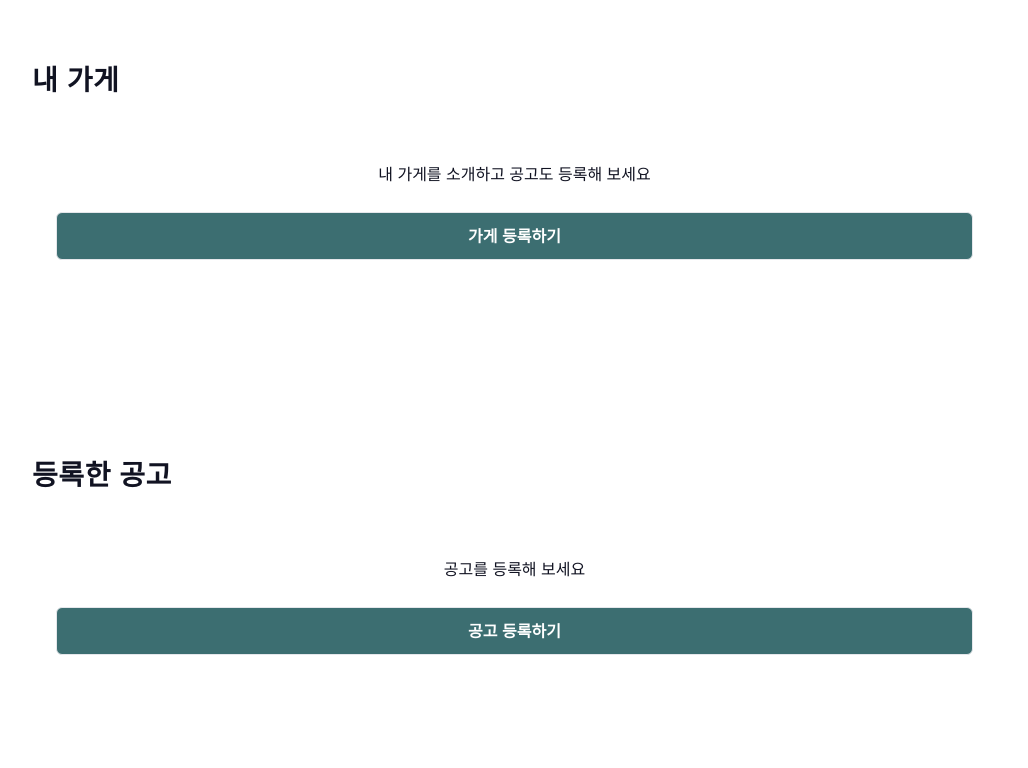
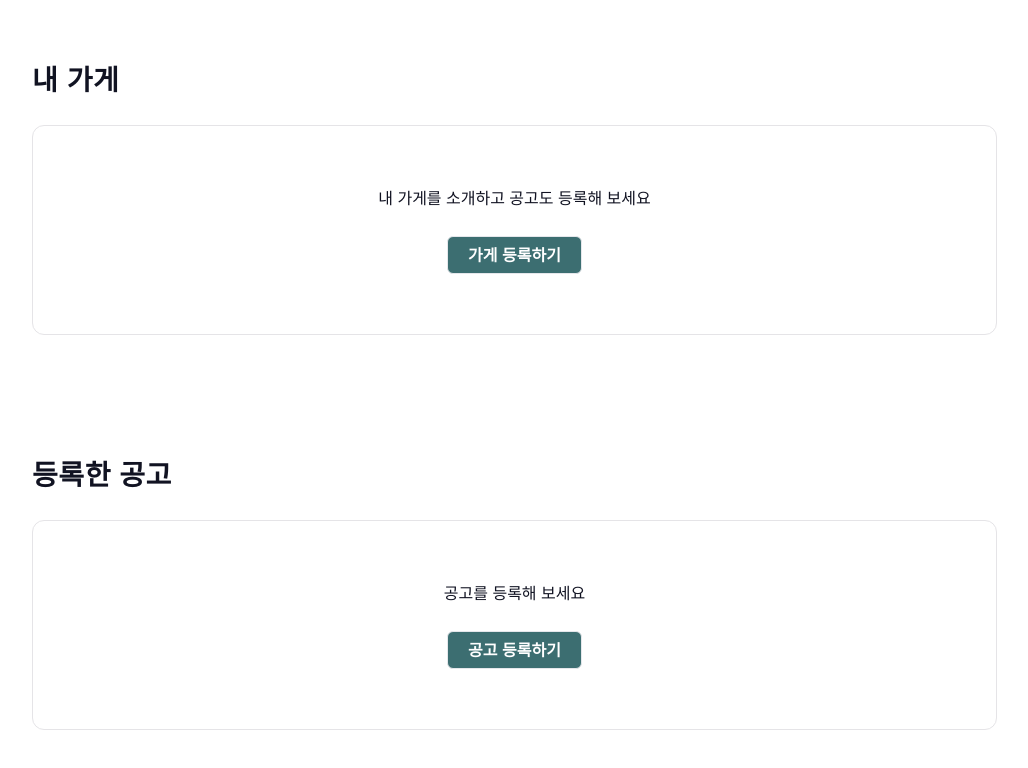
Before and after one commit to Party-Time-Job/Party-Time-Job, a Next.js app: page /store/details in a window 1280 px wide. Shown: the top 768 px of the page, without its empty margins (205-1233 px from the left). Built offline with nearby package versions, Linux system fonts and the light colour scheme; a web font is replaced by a local one.

Commit message:
feat: app -> store -> Details 임시 작성

```diff
--- a/src/entities/Employer/UI/EmpolyerEmptyData.tsx
+++ b/src/entities/Employer/UI/EmpolyerEmptyData.tsx
@@ -25,16 +25,16 @@ const EmpolyerEmptyData = ({
 }: EmployerEmptyDataComponentProps) => {
   return (
     <div className='felx flex-col items-start gap-2 px-[237px] py-[60px]'>
-      <div className='h-[275px] w-[965px]'>
+      <div className='flex h-[275px] w-[965px] flex-col gap-[23px]'>
         <span className='text-[28px] font-bold tracking-[0.56px] text-[#111322]'>
           {title}
         </span>
-        <div className='flex w-[965px] flex-col items-center justify-center gap-6 px-6 py-[60px]'>
+        <div className=' flex w-[965px] flex-col items-center justify-center gap-6 rounded-xl border border-solid border-[#E5E4E7] px-6 py-[60px]'>
           <span className='self-stretch text-center font-normal leading-[26px] text-[#111322]'>
             {comment}
           </span>
           {button}
-          <Button size='large' status='active' text={content} />
+          <Button size='medium' status='active' text={content} />
         </div>
       </div>
     </div>
```
